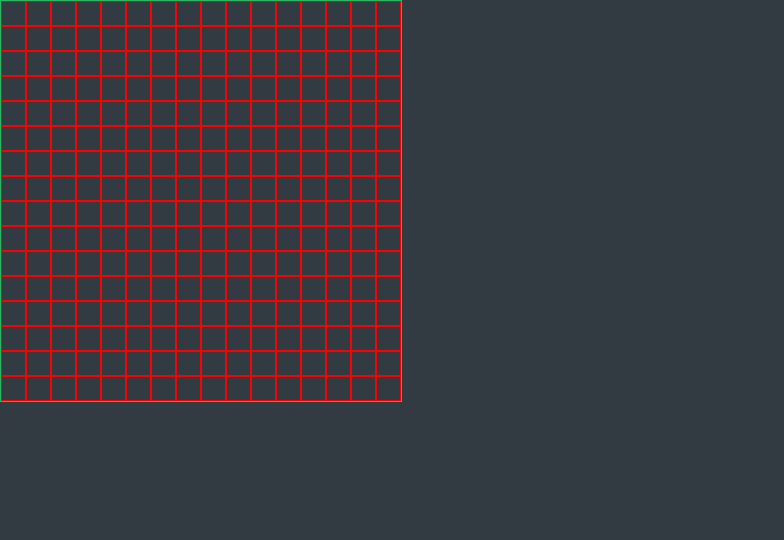
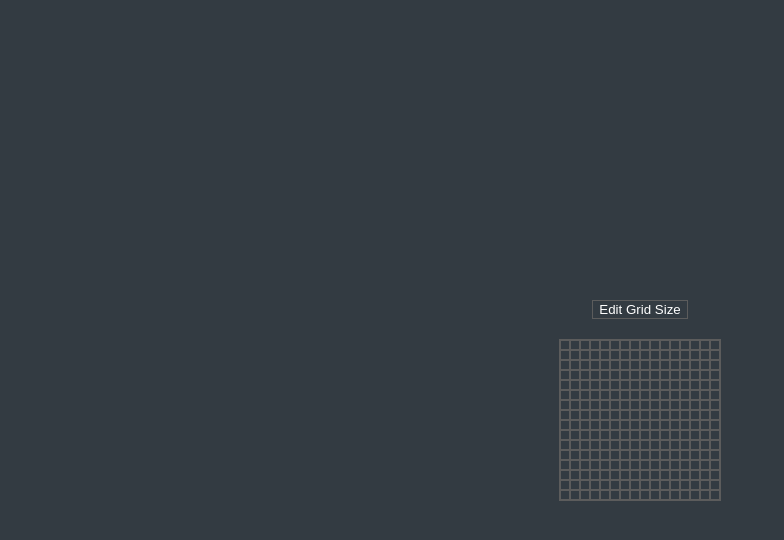
Before and after one commit to isaac-was-here/odin_etchasketch, a plain HTML site: page index.html in a window 1280 px wide. Shown: the whole page, without its empty margins (0-784 px from the left). Drawn offline with Linux system fonts and the light colour scheme.

Commit message:
Create grid edit function and refine layout

```diff
--- a/index.html
+++ b/index.html
@@ -7,8 +7,11 @@
         <script src="js-file.js" defer></script>
     </head>
     <body>
-        <div id="container">
+        <div id="main">
+            <button id="sizebutton">Edit Grid Size</button>
+            <div id="container">
 
+            </div>
         </div>
     </body>
 </html>
--- a/js-file.js
+++ b/js-file.js
@@ -1,7 +1,32 @@
+const editbutton = document.querySelector("#sizebutton");
 const container = document.querySelector("#container");
 
-for(let i = 0; i < 256; i++) {
-    const div = document.createElement("div");
-    div.setAttribute("style", "height: 25px; width: 25px;");
-    container.appendChild(div);
+let size = 16;
+generateGrid(size);
+
+editbutton.onclick = () => {
+    do {
+        size = prompt("Enter new grid size: ", "16");
+        if(size > 64) {
+            alert("Size must be less than 65");
+        }
+    } while(size > 64)
+    deleteGrid();
+    generateGrid(size);
 }
+
+function deleteGrid() {
+    while(container.firstChild) {
+        container.removeChild(container.firstChild);
+    }
+}
+
+function generateGrid(size) {
+    container.style.cssText = `grid-template-columns: repeat(${size}, minmax(auto, auto));`;
+    for(let i = 0; i < (size*size); i++) {
+        const div = document.createElement("div");
+        div.setAttribute("style", "height: 10px; width: 10px;");
+        div.onmouseover = () => div.style.backgroundColor = "white";
+        container.appendChild(div);
+    }
+}
--- a/style.css
+++ b/style.css
@@ -1,18 +1,34 @@
-* {
+ * {
     box-sizing: border-box;
 }
+
 body {
     margin: 0;
     background-color:rgb(51, 59, 66);
 }
+
+#main {
+    display: flex;
+    flex-direction: column;
+    justify-content: center;
+    align-items: center;
+    height: 100vh;
+    gap: 20px;
+}
+
+button {
+    border: solid rgb(92, 92, 92) 1px;
+    background-color:transparent;
+    color: white;
+}
+
 #container {
+    border: solid rgb(92, 92, 92) 1px;
     display: grid;
-    grid-template-columns: repeat(16, 25px[col-start]);
-    border: solid rgb(47, 180, 98) 1px;
+    height: auto;
     width: min-content;
 }
 
 #container div {
-    height: 100px;
-    border: solid red 1px;
+    border: solid rgb(92, 92, 92) 1px;
 }
```
